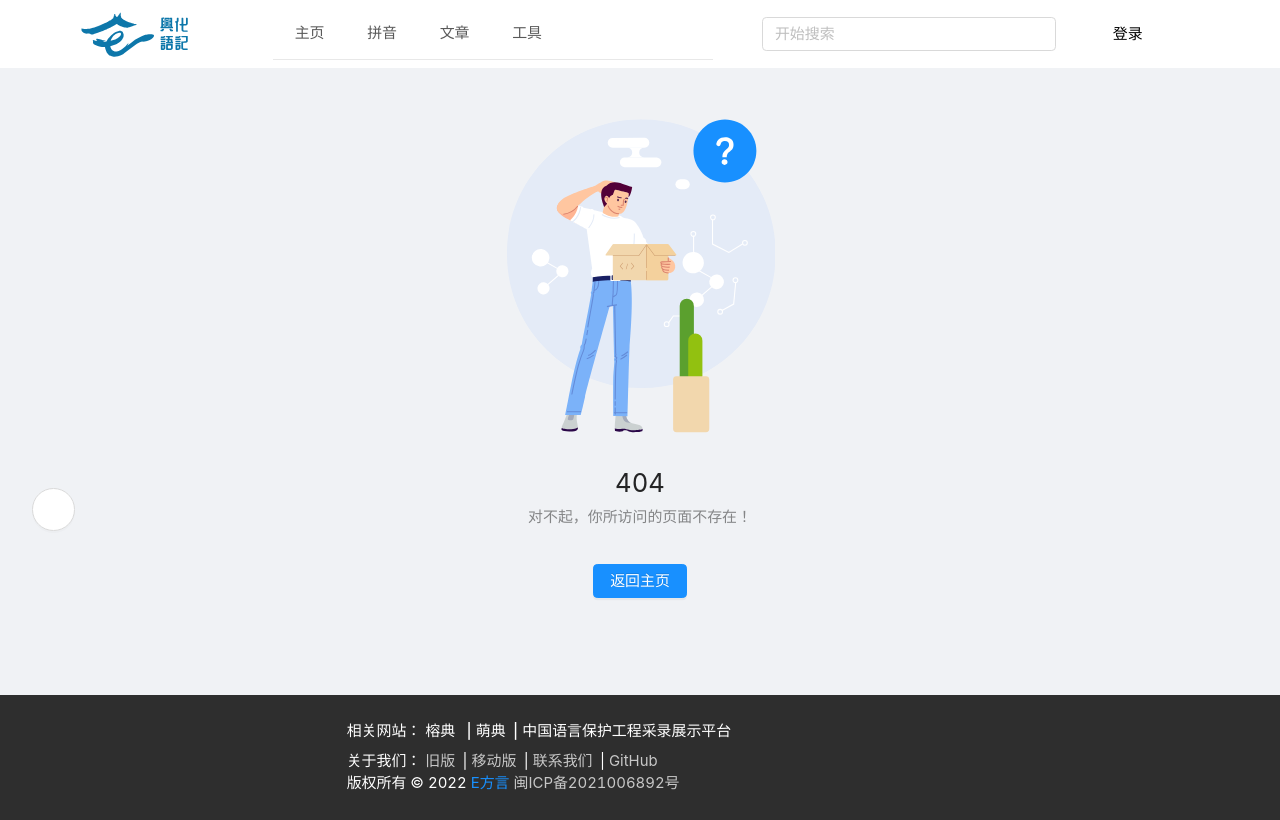
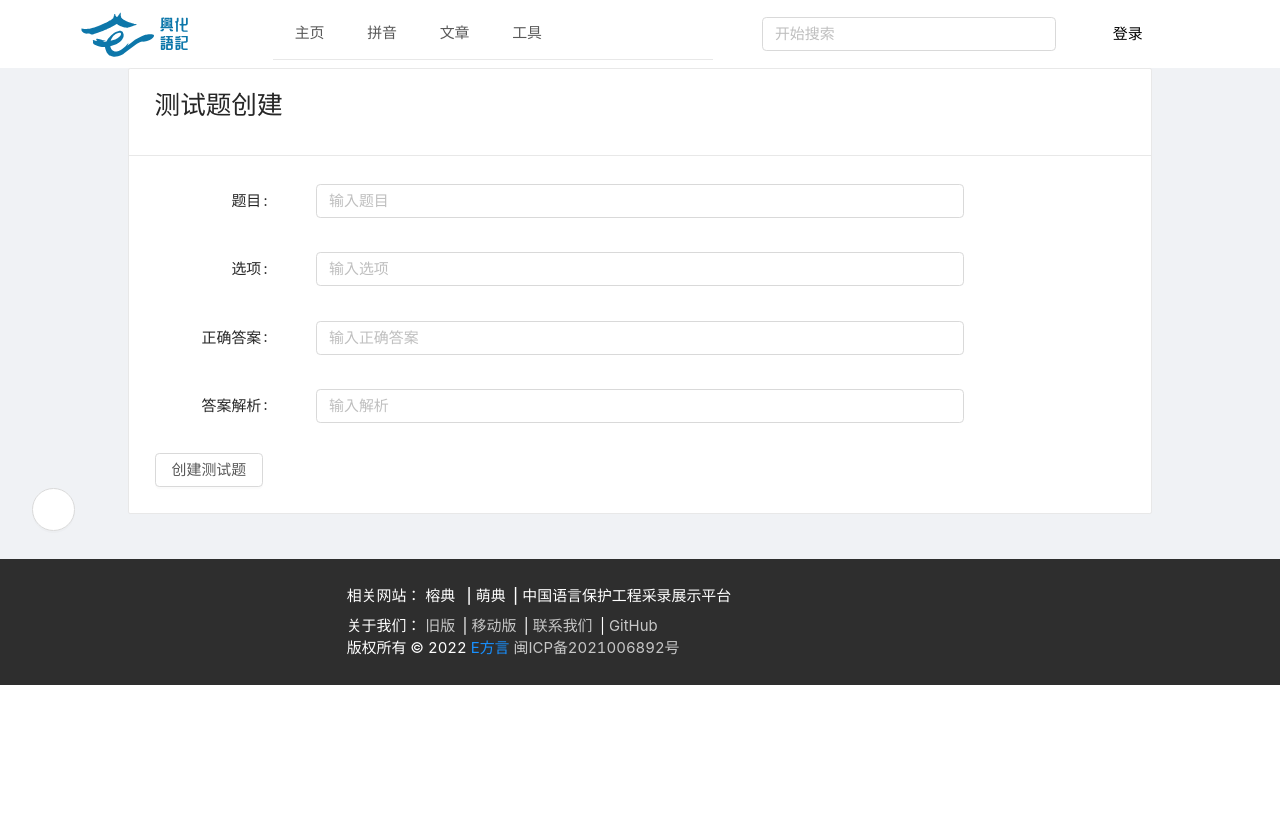
Before and after one commit to e-dialect/hinghwa-dict-web, a Vue app: page /PuxianExam/Create in a window 1280 px wide. Before the commit this address had no page. Shown: the top 820 px of the page. Built offline with nearby package versions, Linux system fonts and the light colour scheme.

Commit message:
feat: add quiz function

```diff
--- a/src/components/HeaderAndFooter/UserPage.vue
+++ b/src/components/HeaderAndFooter/UserPage.vue
@@ -71,7 +71,18 @@
           <router-link :to="{name:'ArticleCreate'}">创建新文章</router-link>
         </a-button>
       </a-col>
-
+      <a-descriptions style="margin-top: 14px">
+      <a-descriptions-item label="题库">
+        <router-link :to="{name:'UserDetails',params:{id:user.id.toString()}}">
+          {{ publish_articles.length }}
+        </router-link>
+      </a-descriptions-item>
+      </a-descriptions>
+      <a-col :span="24" >
+        <a-button type="dashed">
+          <router-link :to="{name:'QuizCreate'}">贡献新题库</router-link>
+        </a-button>
+      </a-col>
     </a-row>
 
     <a-divider/>
--- a/src/router/index.js
+++ b/src/router/index.js
@@ -173,6 +173,37 @@ const routes = [
     path: '/Forbidden',
     name: 'Forbidden',
     component: () => import('../views/Forbidden.vue')
+  },
+  // 答题区
+  {
+    path: '/PuxianExam',
+    name: 'PuxianExam',
+    props: true,
+    component: () => import('../views/Quiz/Quiz')
+  },
+  {
+    path: '/PuxianExam/Create',
+    name: 'QuizCreate',
+    props: true,
+    component: () => import('../views/Quiz/QuizEdit')
+  },
+  {
+    path: '/PuxianExam/:id',
+    name: 'QuizDetails',
+    props: true,
+    component: () => import('../views/Quiz/QuizDetails')
+  },
+  {
+    path: '/PuxianExam/Research',
+    name: 'QuizResearch',
+    props: true,
+    component: () => import('../views/Quiz/QuizResearch')
+  },
+  {
+    path: '/PuxianExam/Quizsearch',
+    name: 'QuizSearch',
+    props: route => ({ keyWords: route.query.key }),
+    component: () => import('../views/Quiz/QuizSearchResult')
   }
 ]
 
--- /dev/null
+++ b/src/views/Quiz/Quiz.vue
@@ -0,0 +1,41 @@
+<template>
+  <div class="body">
+    <a-card title="聪明花开">
+      <p>莆仙方言的学习不仅仅在语言与文字上，更在于方言背后所蕴含的文化</p>
+      <p>让我们通过一些小测试，来看看你对莆仙文化的了解，并在测试中加深对莆仙文化的学习吧</p>
+      <a-button type="dashed" style="margin: 5px">
+        <router-link :to="{name:'QuizDetails'}">开始答题</router-link>
+      </a-button>
+      <a-button type="dashed" style="margin: 5px">
+        <router-link :to="{name:'QuizCreate'}">贡献新题库</router-link>
+      </a-button>
+      <a-button type="dashed" style="margin: 5px">
+        <router-link :to="{name:'QuizResearch'}">搜索测试题</router-link>
+      </a-button>
+    </a-card>
+  </div>
+</template>
+
+<script>
+
+import axios from 'axios'
+
+export default {
+  name: 'Quiz',
+  created () {
+    axios.put('http://127.0.0.1:4523/mock/404238/quizzes/').then(res => {
+      this.id = res.data.id
+    })
+  }
+}
+</script>
+
+<style scoped>
+.body {
+  display: flex;
+  flex-direction: column;
+  justify-content: center;
+  background: white;
+  padding: 40px;
+}
+</style>
--- /dev/null
+++ b/src/views/Quiz/QuizDetails.vue
@@ -0,0 +1,96 @@
+<template>
+  <a-card :title="quiz.id +'-'+ quiz.question">
+    <template v-slot:title>
+      <h1 style="padding-left:32px; color: rgb(26,26,73); font-size:250%">
+        <strong>
+          {{ quiz.id }}
+        </strong>
+      </h1>
+      <span style="font-size: 100%;padding-left: 50px">
+          {{ quiz.question }}
+        </span>
+    </template>
+
+    <template v-slot:extra>
+      <a-row>
+        <router-link :to="{name:'QuizCreate',params:{id:quiz.id}}">
+          <a-button icon="edit" size="small"> 修改测试题</a-button>
+        </router-link>
+      </a-row>
+
+    </template>
+    <a-radio class='option' v-for="(item,index) in quiz.options" :key="index"  :default-checked="false">{{item}}</a-radio><br>
+    <!-- 查看答案按钮 -->
+    <a-button
+      type="dashed"
+      @click="answershowToggle"
+      v-text="answerbtnText"
+      class="btn"
+    >
+    </a-button><br>
+    <div v-show="isShow1">{{ quiz.answer.toString()}}</div>
+    <!-- 查看解析按钮 -->
+    <a-button
+      type="dashed"
+      @click="explanshowToggle"
+      v-text="explanbtnText"
+      class="btn"
+    >
+    </a-button><br>
+    <div v-show="isShow2">{{ quiz.explanation }}</div>
+    <!-- 下一题按钮 -->
+    <a-button
+      type="dashed"
+      class="btn"
+    >
+      下一题
+    </a-button>
+  </a-card>
+</template>
+
+<script>
+import axios from 'axios'
+
+export default {
+  name: 'QuizDetails',
+  data () {
+    return {
+      quiz: {
+        question: '这是个问题标题',
+        options: [],
+        answer: 0,
+        explanation: '这个是个答案解析',
+        id: 21
+      },
+      isShow1: false,
+      isShow2: false,
+      answerbtnText: '查看答案',
+      explanbtnText: '查看解析',
+      radio: '0'
+    }
+  },
+  created () {
+    axios.get('http://127.0.0.1:4523/mock/404238/quizzes/' + this.id).then(res => {
+      this.quiz = res.data.quiz
+      this.id = res.data.id
+    })
+  },
+  methods: {
+    answershowToggle () {
+      this.isShow1 = !this.isShow1
+    },
+    explanshowToggle () {
+      this.isShow2 = !this.isShow2
+    }
+  }
+}
+</script>
+
+<style scoped>
+.btn{
+  margin: 10px;
+}
+.option{
+  display: block;
+}
+</style>
--- /dev/null
+++ b/src/views/Quiz/QuizEdit.vue
@@ -0,0 +1,101 @@
+<template>
+  <a-spin :delay="500" :spinning="spinning">
+    <a-card>
+      <template v-slot:title>
+        <h1 v-if="id">测试题编辑</h1>
+        <h1 v-else>测试题创建</h1>
+      </template>
+
+      <a-form-model :labelCol="{span: 3}" :model="quiz" :wrapperCol="{span:16,offset:1}">
+        <a-form-model-item label="题目">
+          <a-input v-model="quiz.question" placeholder="输入题目"/>
+        </a-form-model-item>
+        <a-form-model-item label="选项">
+          <a-input v-model="quiz.options" placeholder="输入选项"/>
+        </a-form-model-item>
+        <a-form-model-item label="正确答案">
+          <a-input v-model="quiz.answer" placeholder="输入正确答案"/>
+        </a-form-model-item>
+        <a-form-model-item label="答案解析">
+          <a-input v-model="quiz.explanation" placeholder="输入解析"/>
+        </a-form-model-item>
+      </a-form-model>
+      <a-button
+        :loading="btnQuizLoading"
+        @click="id?updateQuiz():createQuiz()"
+      >
+        {{ id ? '修改测试题' : '创建测试题' }}
+      </a-button>
+    </a-card>
+  </a-spin>
+</template>
+
+<script>
+import axios from 'axios'
+
+export default {
+  name: 'QuizEdit',
+  data () {
+    return {
+      spinning: false,
+      quiz: {
+        question: '',
+        options: [],
+        answer: '',
+        explanation: '',
+        id: 21
+      },
+      btnQuizLoading: false,
+      submit: false
+    }
+  },
+  computed: {
+    id () {
+      if (this.$route.name === 'QuizCreate') {
+        return 0
+      } else {
+        return +this.$route.params.id
+      }
+    }
+  },
+  methods: {
+    /**
+     * 创建测试题的命令操作
+     */
+    createQuiz () {
+      this.btnQuizLoading = true
+      axios.post('/quizzes', Object.assign({}, this.quiz)).then(res => {
+        this.submit = true
+        this.$message.success('恭喜你，创建成功！')
+        this.$router.push({
+          name: 'QuizDetails',
+          params: { id: res.data.id.toString() }
+        })
+      }).catch(err => {
+        this.$message.destroy()
+        switch (err.response.status) {
+          case 401: {
+            this.$message.error('登录状态无效！请重新登录！')
+            break
+          }
+          case 400: {
+            this.$message.error('请完成所有内容！')
+            break
+          }
+          case 500: {
+            this.$message.error('服务器错误！请联系管理员！')
+            this.$message.error('错误内容:' + err.response.data.msg)
+            break
+          }
+        }
+      }).finally(() => {
+        this.btnQuizLoading = false
+      })
+    }
+  }
+}
+</script>
+
+<style scoped>
+
+</style>
--- /dev/null
+++ b/src/views/Quiz/QuizResearch.vue
@@ -0,0 +1,44 @@
+<template>
+  <div class="body">
+  <a-input-search
+    v-model="searchContent"
+    placeholder="开始搜索测试题"
+    @search="search(searchContent)"
+  />
+  </div>
+</template>
+
+<script>
+export default {
+  name: 'QuizResearch',
+  data () {
+    return {
+      searchContent: ''
+    }
+  },
+  methods: {
+    search (content) {
+      if (content) {
+        if (!(this.$route.name === 'QuizSearch' && content === this.$route.query.key)) {
+          this.$router.push({
+            name: 'QuizSearch',
+            query: { key: content }
+          })
+        }
+      } else {
+        this.$message.warning('请先输入搜索内容哦~')
+      }
+    }
+  }
+}
+</script>
+
+<style scoped>
+.body {
+  display: flex;
+  flex-direction: column;
+  justify-content: center;
+  background: white;
+  padding: 40px;
+}
+</style>
--- /dev/null
+++ b/src/views/Quiz/QuizSearchResult.vue
@@ -0,0 +1,24 @@
+<template>
+  <div class="body">
+    <a-input-search
+      placeholder="请输入搜索内容"
+      size="large"
+    />
+  </div>
+</template>
+
+<script>
+export default {
+  name: 'QuizSearchResult'
+}
+</script>
+
+<style scoped>
+.body {
+  display: flex;
+  flex-direction: column;
+  justify-content: center;
+  background: white;
+  padding: 40px;
+}
+</style>
--- a/src/views/Tools/Tools.vue
+++ b/src/views/Tools/Tools.vue
@@ -37,7 +37,7 @@ export default {
         {
           cover: cdn + '聪明花开.png',
           routerName: 'PuxianExam',
-          disabled: true
+          disabled: false
         },
         {
           cover: cdn + '快速录制.png',
```
